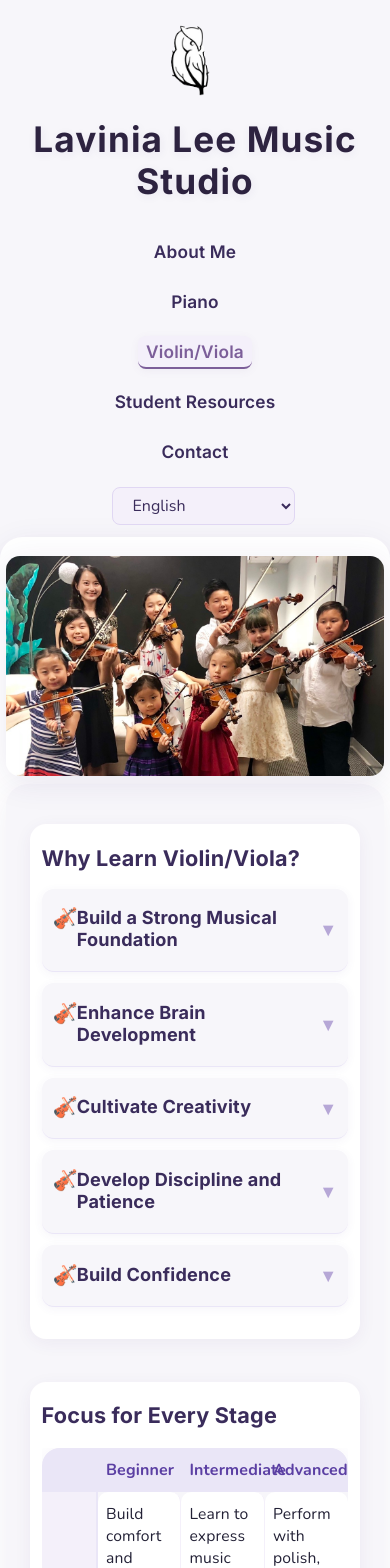
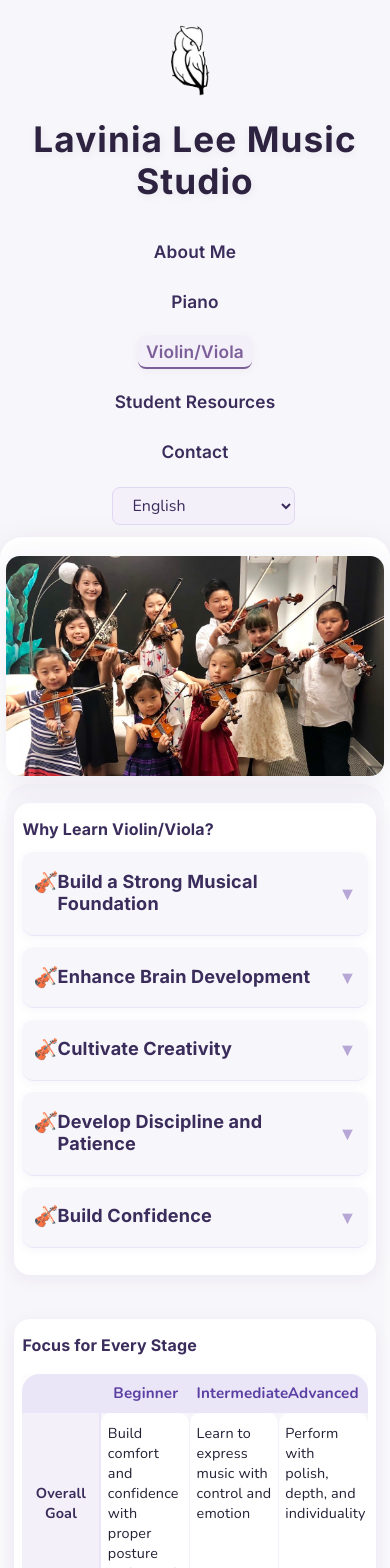
Before and after one commit to izzyjhuang/lavinia_music_studio, a React (Create React App) app: page /violin-viola in a window 390 px wide. Shown: the top 1568 px of the page. Built offline with nearby package versions, Linux system fonts and the light colour scheme.

Commit message:
updated mobile style

```diff
--- a/src/pages/Piano.css
+++ b/src/pages/Piano.css
@@ -324,29 +324,182 @@
 .piano-curriculum-table tr:last-child th {
   border-bottom: none;
 }
-@media (max-width: 700px) {
+
+/* Mobile Responsive Styles */
+@media (max-width: 1200px) {
+  .piano-page {
+    padding: 2rem 1rem;
+  }
+
+  .piano-section {
+    padding: 1.5rem 1rem;
+  }
+
+  .piano-section h1, .piano-section h2 {
+    font-size: 1.2rem;
+  }
+}
+
+@media (max-width: 992px) {
+  .piano-section {
+    padding: 1.3rem 0.8rem;
+  }
+
+  .piano-section h1, .piano-section h2 {
+    font-size: 1.15rem;
+  }
+
+  .piano-section ul {
+    padding-left: 1em;
+  }
+
+  .progression-step {
+    font-size: 1rem;
+    padding: 0.5rem 1rem;
+  }
+
+  .faq-question {
+    font-size: 1rem;
+  }
+
+  .faq-answer {
+    font-size: 0.95rem;
+    line-height: 1.6;
+  }
+
+  .why-learn-piano-title {
+    font-size: 1.05rem;
+  }
+
+  .why-learn-piano-desc {
+    font-size: 0.95rem;
+    line-height: 1.6;
+  }
+
+  .piano-cta-button {
+    font-size: 1rem;
+    padding: 0.8rem 1.5rem;
+  }
+}
+
+@media (max-width: 768px) {
+  .piano-page {
+    padding: 1.5rem 0.8rem;
+  }
+
+  .piano-section {
+    padding: 1.2rem 0.8rem;
+  }
+
+  .piano-section h1, .piano-section h2 {
+    font-size: 1.1rem;
+  }
+
+  .piano-section ul {
+    padding-left: 0.8em;
+  }
+
+  .piano-curriculum-blocks,
+  .piano-repertoire-levels {
+    flex-direction: column;
+    gap: 1rem;
+  }
+
+  .piano-curriculum-level,
+  .piano-repertoire-levels > div {
+    min-width: 100%;
+    padding: 1rem;
+  }
+
+  .progression-step {
+    font-size: 0.95rem;
+    padding: 0.4rem 0.8rem;
+  }
+
+  .progression-arrow {
+    font-size: 1.4rem;
+  }
+
+  .faq-question {
+    font-size: 0.95rem;
+    padding: 1rem 0.6rem;
+  }
+
+  .faq-answer {
+    font-size: 0.9rem;
+    padding: 0.8rem 1.2rem 0.8rem 1.2rem;
+  }
+
+  .why-learn-piano-title {
+    font-size: 1rem;
+  }
+
+  .why-learn-piano-desc {
+    font-size: 0.9rem;
+    padding: 0.8rem 1.2rem 0.8rem 2rem;
+  }
+
+  .piano-cta-button {
+    font-size: 0.95rem;
+    padding: 0.7rem 1.2rem;
+  }
+
   .piano-curriculum-table th,
   .piano-curriculum-table td {
-    padding: 0.7rem 0.5rem;
-    font-size: 0.98rem;
+    padding: 0.8rem 0.6rem;
+    font-size: 0.95rem;
   }
+
   .piano-curriculum-table thead th {
     font-size: 1rem;
   }
 }
-@media (max-width: 800px) {
-  .piano-curriculum-blocks,
-  .piano-repertoire-levels {
-    flex-direction: column;
-    gap: 1.2rem;
+
+@media (max-width: 576px) {
+  .piano-page {
+    padding: 1.2rem 0.5rem;
   }
+
   .piano-section {
-    padding: 1.3rem 0.7rem;
+    padding: 1rem 0.5rem;
   }
-  .recital-videos {
-    flex-direction: column;
-    align-items: center;
-    gap: 1.2rem;
+
+  .piano-section h1, .piano-section h2 {
+    font-size: 1rem;
+  }
+
+  .faq-question {
+    font-size: 0.9rem;
+    padding: 0.9rem 0.5rem;
+  }
+
+  .faq-answer {
+    font-size: 0.85rem;
+    padding: 0.7rem 1rem 0.7rem 1rem;
+  }
+
+  .why-learn-piano-title {
+    font-size: 0.95rem;
+  }
+
+  .why-learn-piano-desc {
+    font-size: 0.85rem;
+    padding: 0.7rem 0.9rem 0.7rem 1.5rem;
+  }
+
+  .piano-cta-button {
+    font-size: 0.9rem;
+    padding: 0.6rem 1rem;
+  }
+
+  .piano-curriculum-table th,
+  .piano-curriculum-table td {
+    padding: 0.6rem 0.4rem;
+    font-size: 0.9rem;
+  }
+
+  .piano-curriculum-table thead th {
+    font-size: 0.95rem;
   }
 }
 
--- a/src/pages/ViolinViola.css
+++ b/src/pages/ViolinViola.css
@@ -329,29 +329,180 @@
 .violinviola-curriculum-table tr:last-child th {
   border-bottom: none;
 }
-@media (max-width: 700px) {
+@media (max-width: 1200px) {
+  .violinviola-page {
+    padding: 2rem 1rem;
+  }
+
+  .violinviola-section {
+    padding: 1.5rem 1rem;
+  }
+
+  .violinviola-section h1, .violinviola-section h2 {
+    font-size: 1.2rem;
+  }
+}
+
+@media (max-width: 992px) {
+  .violinviola-section {
+    padding: 1.3rem 0.8rem;
+  }
+
+  .violinviola-section h1, .violinviola-section h2 {
+    font-size: 1.15rem;
+  }
+
+  .violinviola-section ul {
+    padding-left: 1em;
+  }
+
+  .violinviola-progression-step {
+    font-size: 1rem;
+    padding: 0.5rem 1rem;
+  }
+
+  .faq-question {
+    font-size: 1rem;
+  }
+
+  .faq-answer {
+    font-size: 0.95rem;
+    line-height: 1.6;
+  }
+
+  .why-learn-violinviola-title {
+    font-size: 1.05rem;
+  }
+
+  .why-learn-violinviola-desc {
+    font-size: 0.95rem;
+    line-height: 1.6;
+  }
+
+  .violinviola-cta-button {
+    font-size: 1rem;
+    padding: 0.8rem 1.5rem;
+  }
+}
+
+@media (max-width: 768px) {
+  .violinviola-page {
+    padding: 1.5rem 0.8rem;
+  }
+
+  .violinviola-section {
+    padding: 1.2rem 0.8rem;
+  }
+
+  .violinviola-section h1, .violinviola-section h2 {
+    font-size: 1.1rem;
+  }
+
+  .violinviola-section ul {
+    padding-left: 0.8em;
+  }
+
+  .violinviola-curriculum-blocks,
+  .violinviola-repertoire-levels {
+    flex-direction: column;
+    gap: 1rem;
+  }
+
+  .violinviola-curriculum-level,
+  .violinviola-repertoire-levels > div {
+    min-width: 100%;
+    padding: 1rem;
+  }
+
+  .violinviola-progression-step {
+    font-size: 0.95rem;
+    padding: 0.4rem 0.8rem;
+  }
+
+  .violinviola-progression-arrow {
+    font-size: 1.4rem;
+  }
+
+  .faq-question {
+    font-size: 0.95rem;
+    padding: 1rem 0.6rem;
+  }
+
+  .faq-answer {
+    font-size: 0.9rem;
+    padding: 0.8rem 1.2rem 0.8rem 1.2rem;
+  }
+
+  .why-learn-violinviola-title {
+    font-size: 1rem;
+  }
+
+  .why-learn-violinviola-desc {
+    font-size: 0.9rem;
+    padding: 0.8rem 1.2rem 0.8rem 2rem;
+  }
+
+  .violinviola-cta-button {
+    font-size: 0.95rem;
+    padding: 0.7rem 1.2rem;
+  }
+
   .violinviola-curriculum-table th,
   .violinviola-curriculum-table td {
-    padding: 0.7rem 0.5rem;
-    font-size: 0.98rem;
+    padding: 0.8rem 0.6rem;
+    font-size: 0.95rem;
   }
+
   .violinviola-curriculum-table thead th {
     font-size: 1rem;
   }
 }
-@media (max-width: 800px) {
-  .violinviola-curriculum-blocks,
-  .violinviola-repertoire-levels {
-    flex-direction: column;
-    gap: 1.2rem;
+
+@media (max-width: 576px) {
+  .violinviola-page {
+    padding: 1.2rem 0.5rem;
   }
+
   .violinviola-section {
-    padding: 1.3rem 0.7rem;
+    padding: 1rem 0.5rem;
   }
-  .recital-videos {
-    flex-direction: column;
-    align-items: center;
-    gap: 1.2rem;
+
+  .violinviola-section h1, .violinviola-section h2 {
+    font-size: 1rem;
+  }
+
+  .faq-question {
+    font-size: 0.9rem;
+    padding: 0.9rem 0.5rem;
+  }
+
+  .faq-answer {
+    font-size: 0.85rem;
+    padding: 0.7rem 1rem 0.7rem 1rem;
+  }
+
+  .why-learn-violinviola-title {
+    font-size: 0.95rem;
+  }
+
+  .why-learn-violinviola-desc {
+    font-size: 0.85rem;
+    padding: 0.7rem 0.9rem 0.7rem 1.5rem;
+  }
+
+  .violinviola-cta-button {
+    font-size: 0.9rem;
+    padding: 0.6rem 1rem;
+  }
+
+  .violinviola-curriculum-table th,
+  .violinviola-curriculum-table td {
+    padding: 0.6rem 0.4rem;
+    font-size: 0.9rem;
+  }
+
+  .violinviola-curriculum-table thead th {
+    font-size: 0.95rem;
   }
 }
 
```
